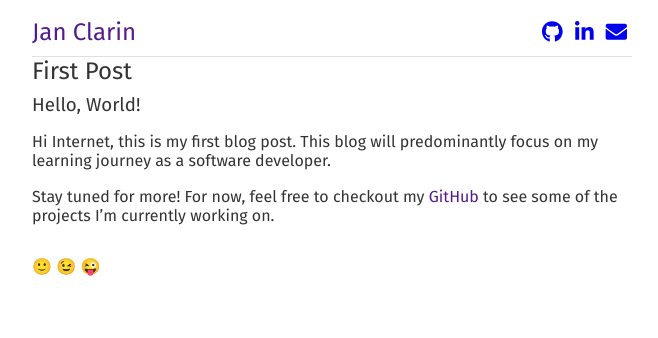
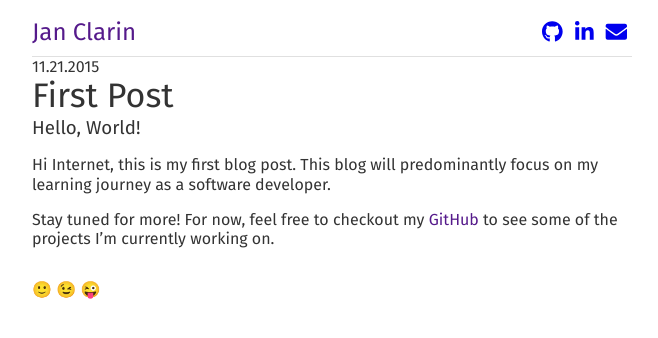
Before and after one commit to janclarin/janclarin.github.io, a Jekyll site: the page built from _posts/2015-11-21-first-post.md, in a window 1280 px wide. Shown: the top 338 px of the page, without its empty margins (308-966 px from the left). Built offline with Jekyll 4.4.1, drawn with Linux system fonts in a browser that asks for light colours; nearby versions of some CDN libraries.

Commit message:
Format post page header like in post list

```diff
--- a/_layouts/post.html
+++ b/_layouts/post.html
@@ -4,8 +4,8 @@ layout: default
 
 <article>
   <header>
-    <h1>{{ page.title | escape }}</h1>
+    <span class="post-meta">{{ page.date | date: "%m.%d.%Y" }}</span>
+    <h1 class="post-title">{{ page.title | escape }}</h1>
   </header>
-
-  <div>{{ content }}</div>
+  {{ content }}
 </article>
```
